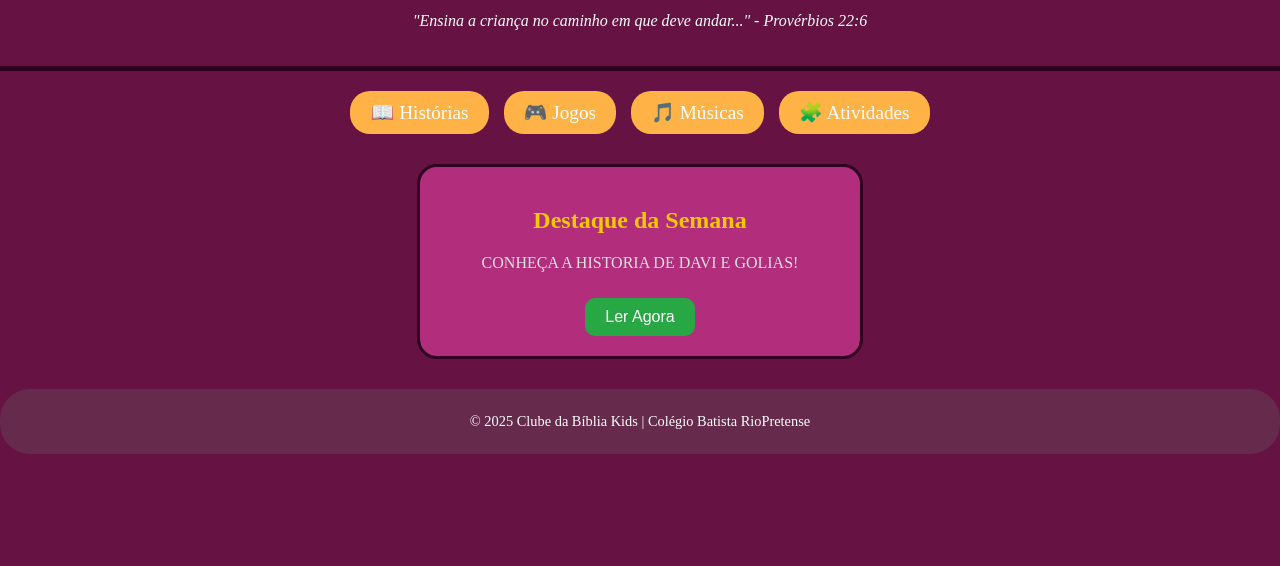
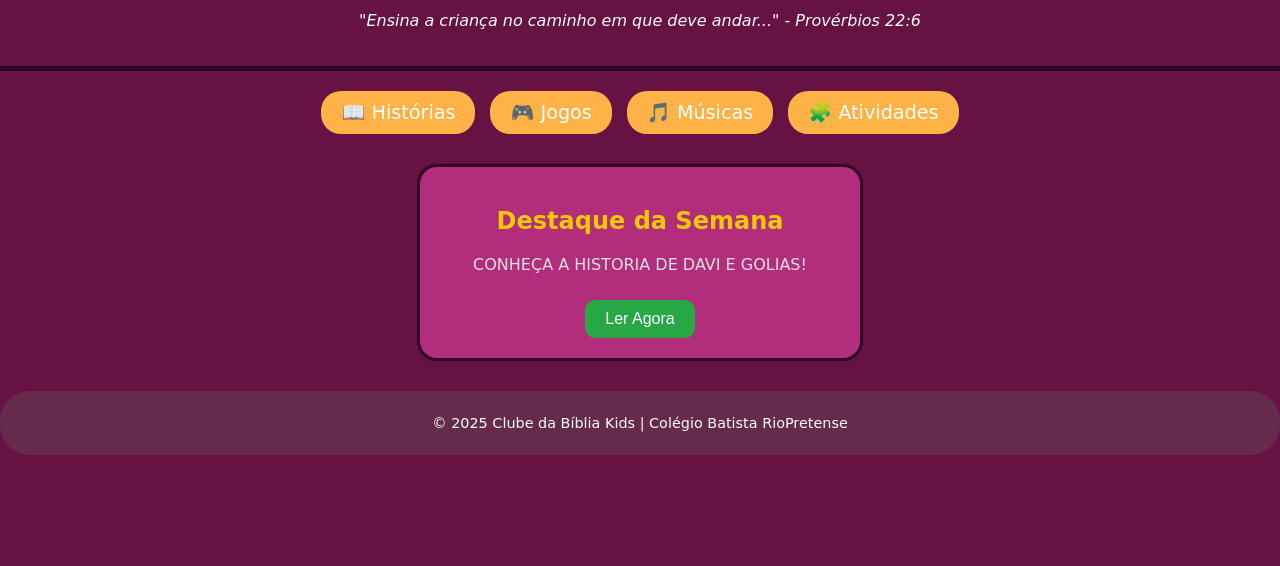
Before and after one commit to GugaToca/filhosdoreino, a plain HTML site: page index.html in a window 1280 px wide. Shown: the part 234-800 px from the top of the page. Drawn offline with Linux system fonts and the light colour scheme.

Commit message:
Update style.css
deploy não sucedido

```diff
--- a/style.css
+++ b/style.css
@@ -1,6 +1,6 @@
 body {
   margin: 0;
-  font-family: 'Comic Neue';
+  font-family: 'Comic Neue', cursive, sans-serif;
   background-color: #661343;
   color: #fdfdfd;
   text-align: center;
```
